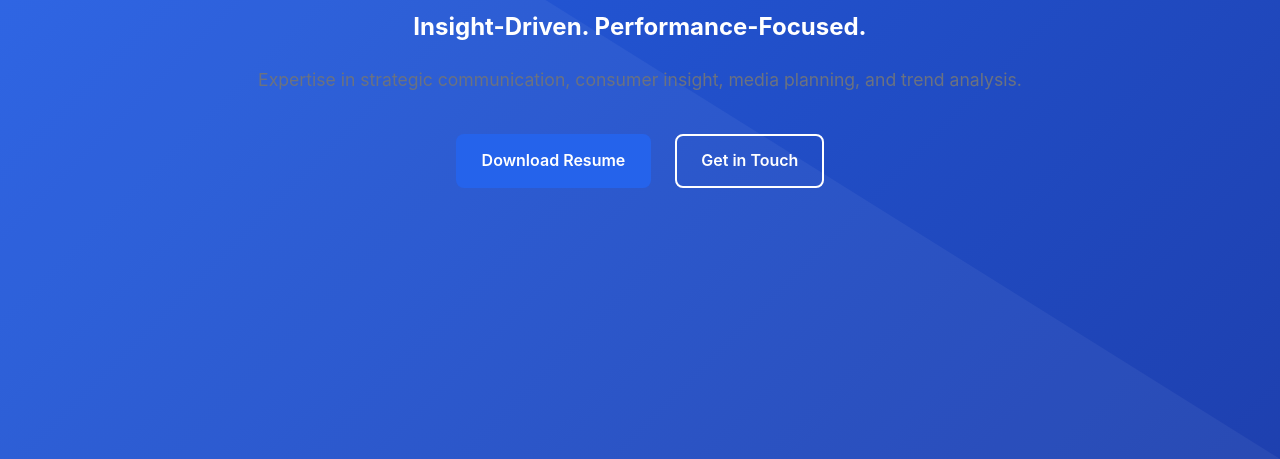
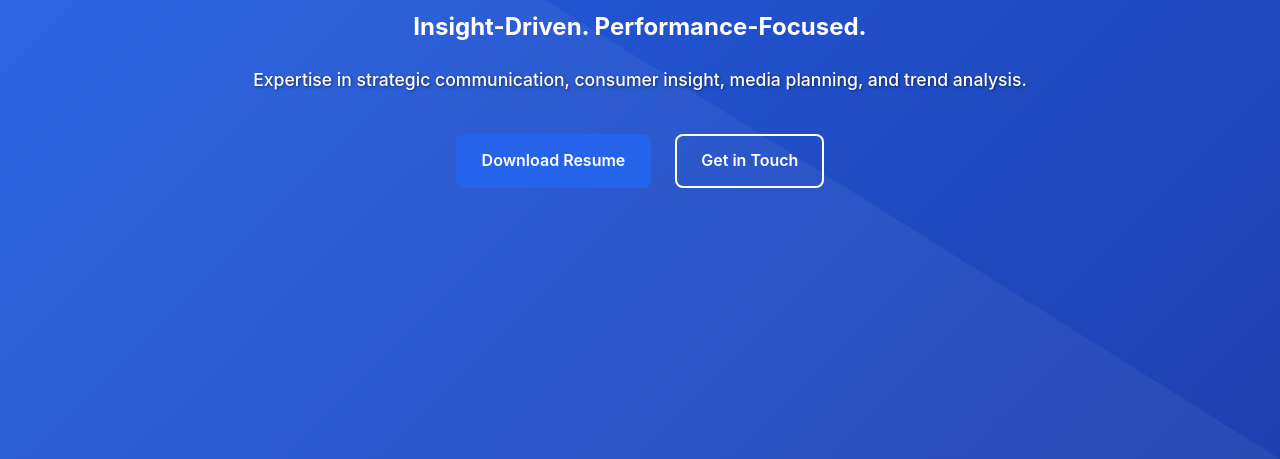
Before and after one commit to samworraphonnarna-afk/Worraphon-Resume, a plain HTML site: page index.html in a window 1280 px wide. Shown: the part 341-800 px from the top of the page. Drawn offline with Linux system fonts and the light colour scheme.

Commit message:
Update Home Page

```diff
--- a/css/styles.css
+++ b/css/styles.css
@@ -261,6 +261,9 @@ p {
     font-size: 1.1rem;
     margin-bottom: 2.5rem;
     animation: fadeInUp 1s ease 0.4s both;
+    color: white; /* Ensure text is white in all modes for visibility on the gradient */
+    font-weight: 500;
+    text-shadow: 1px 1px 3px rgba(0,0,0,0.5); /* Add subtle text shadow for better readability */
 }
 
 .hero-buttons {
```
